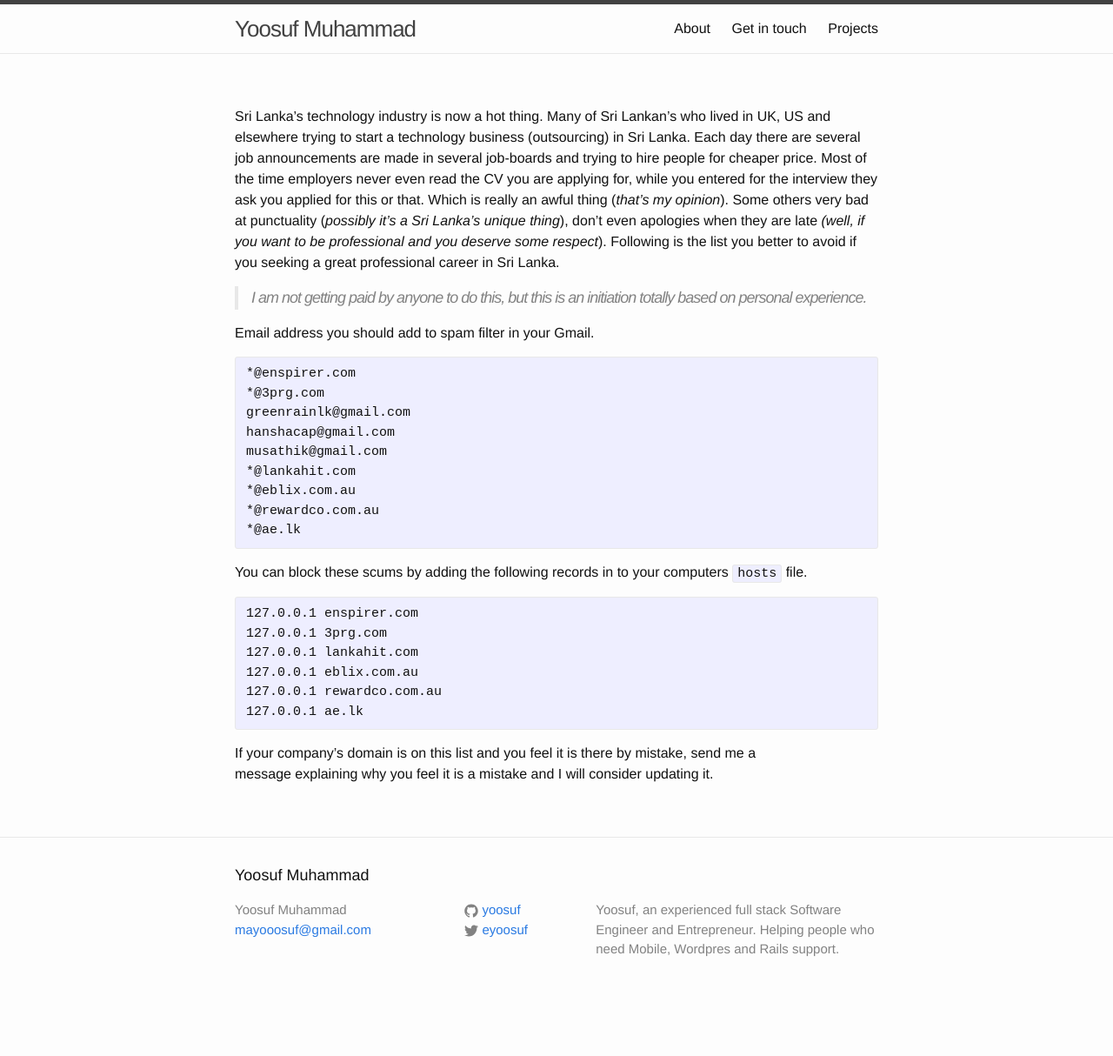
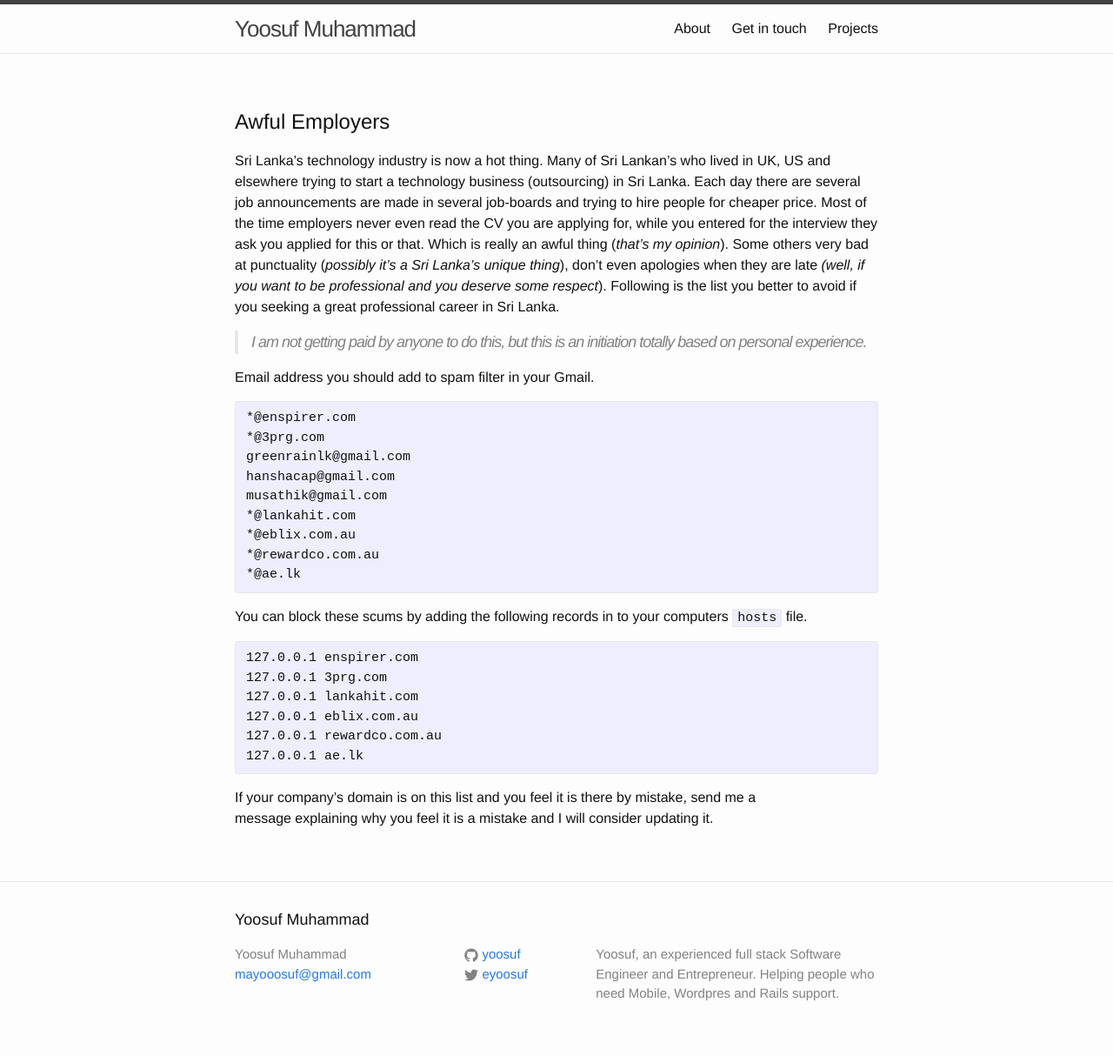
Before and after one commit to yoosuf/yoosuf.github.io, a Jekyll site: the page built from awful.md, in a window 1280 px wide. Shown: the whole page at 87% size. Built offline with Jekyll 4.4.1, drawn with Linux system fonts in a browser that asks for light colours; before the commit the page ends 1163 px from its top, so only the background shows below that.

Commit message:
titles added for pages

```diff
--- a/awful.md
+++ b/awful.md
@@ -8,6 +8,8 @@ layout: page
 permalink: /awful/
 published: true
 ---
+# Awful Employers
+
 Sri Lanka's technology industry is now a hot thing. Many of Sri Lankan's who lived in UK, US and elsewhere trying to start a technology business (outsourcing) in Sri Lanka. Each day there are several job announcements are made in several job-boards and trying to hire people for cheaper price. Most of the time employers never even read the CV you are applying for, while you entered for the interview they ask you applied for this or that. Which is really an awful thing (<i>that's my opinion</i>). Some others very bad at punctuality (<em>possibly it's a Sri Lanka's unique thing</em>), don't even apologies when they are late <em>(well, if you want to be professional and you deserve some respect</em>). Following is the list you better to avoid if you seeking a great professional career in Sri Lanka.
 <blockquote>I am not getting paid by anyone to do this, but this is an initiation totally based on personal experience.</blockquote>
 Email address you should add to spam filter in your Gmail.
```
